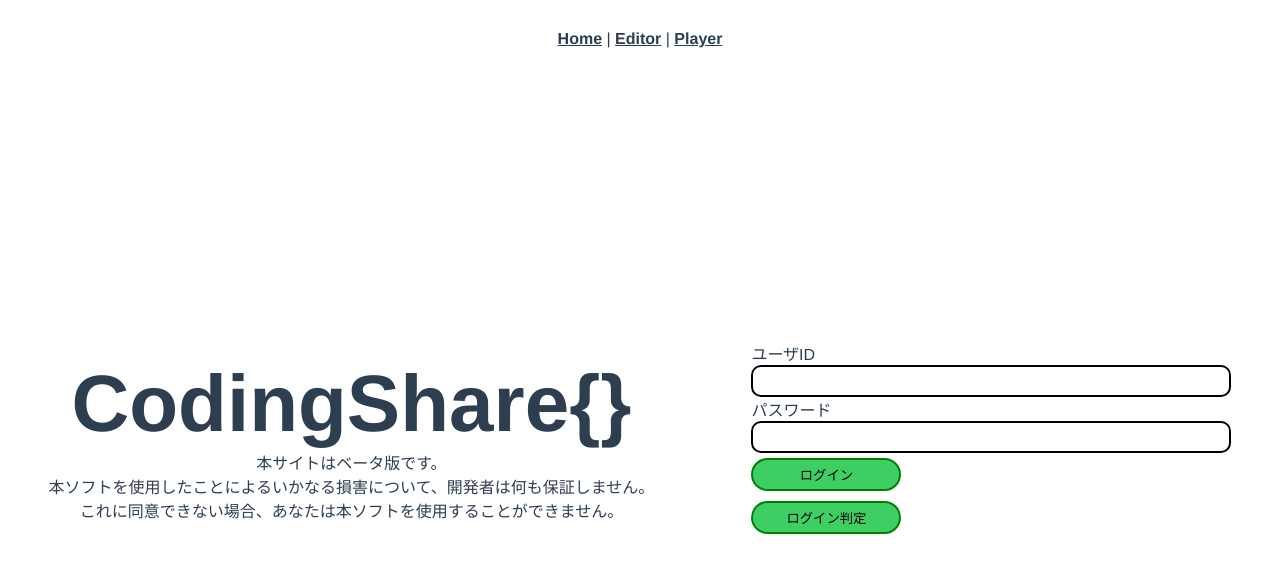
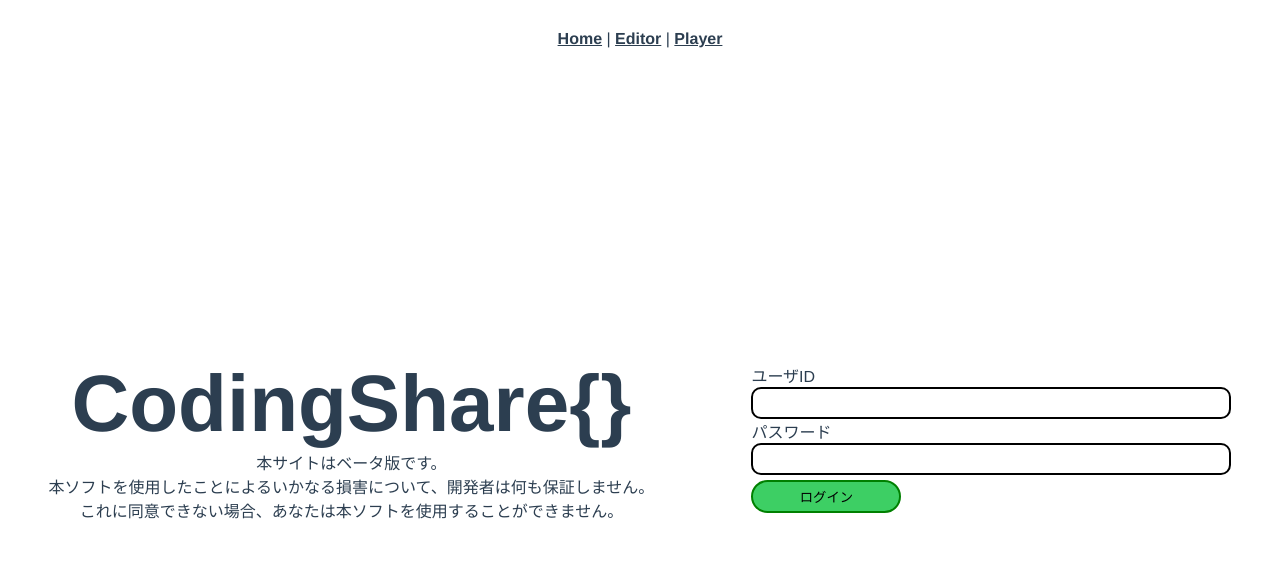
Before and after one commit to nanagami1369/CodingShare, a Vue app in the folder front/: page /#/login in a window 1280 px wide. Shown: the top 572 px of the page. Built offline with nearby package versions, Linux system fonts and the light colour scheme; what vue-js-modal would draw is missing.

Commit message:
ログイン判定を削除

```diff
--- a/front/src/views/LoginPage.vue
+++ b/front/src/views/LoginPage.vue
@@ -31,7 +31,6 @@
         v-model="password"
       />
       <button @click="login" type="button">ログイン</button>
-      <button @click="isLogin" type="button">ログイン判定</button>
     </div>
   </div>
 </template>
@@ -96,9 +95,6 @@ export default Vue.extend({
         this.errorMessage = (error as Error).message
       }
     },
-    isLogin: async function () {
-      this.$router.push('mypage')
-    },
   },
 })
 </script>
```
